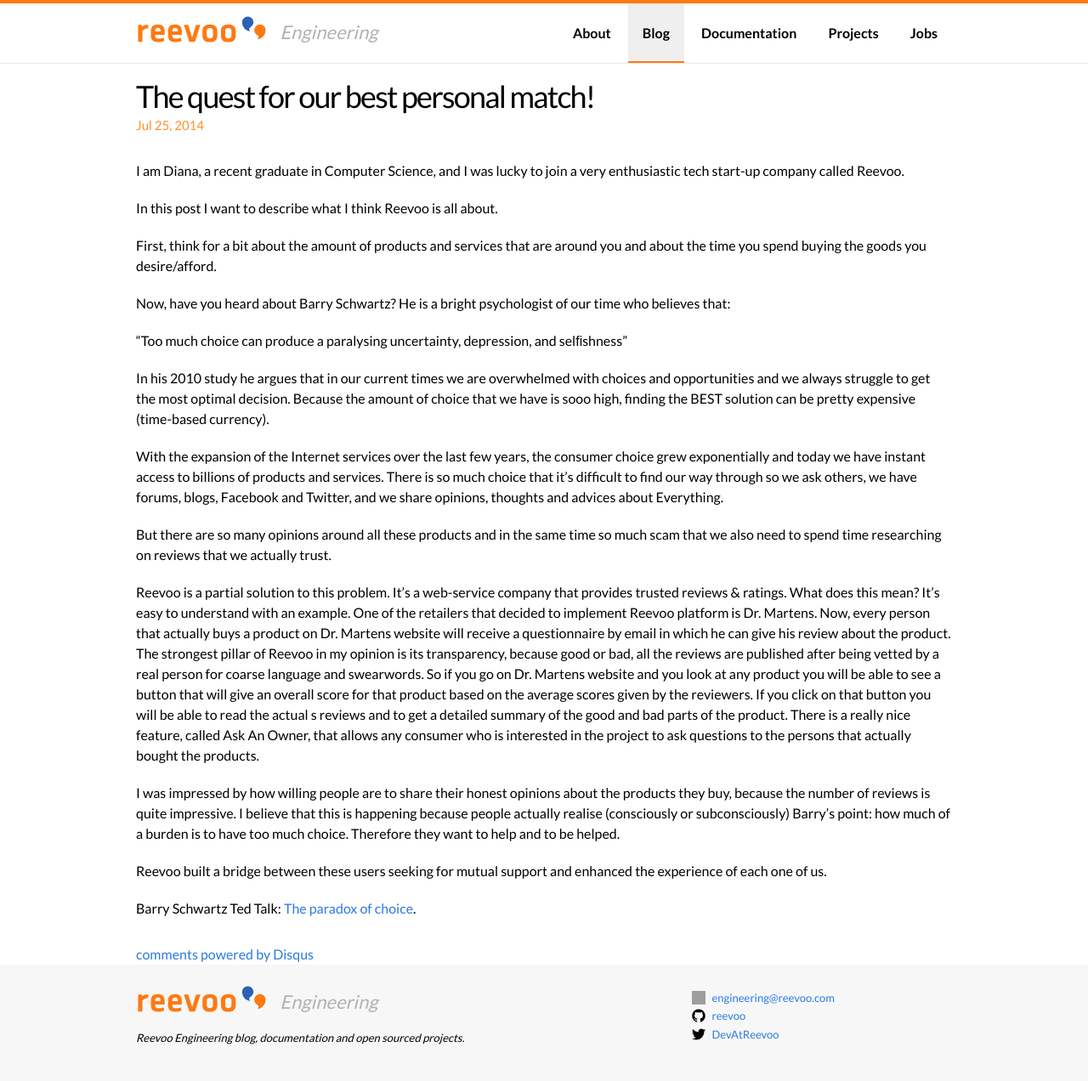
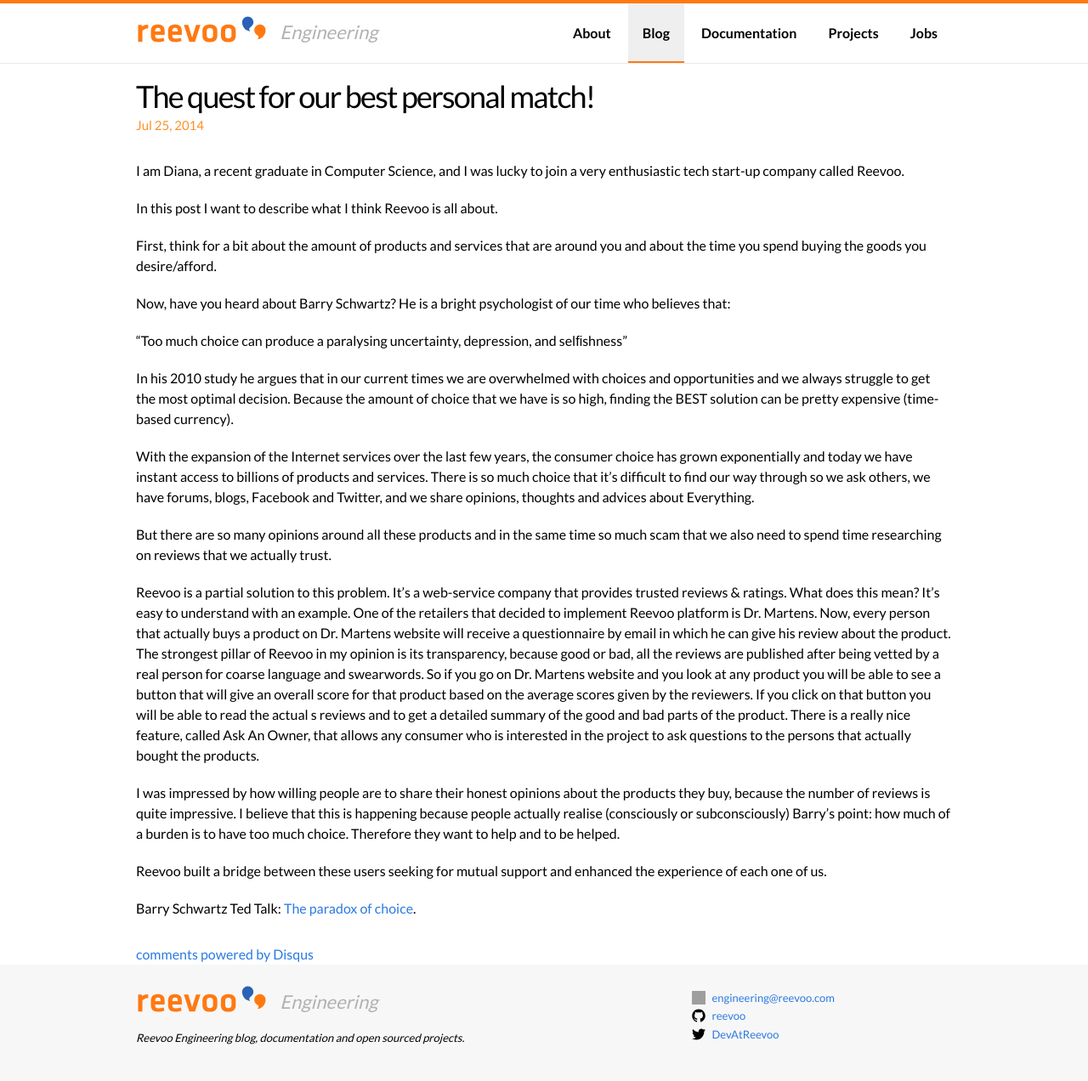
Before and after one commit to reevoo/reevoo.github.io, a Jekyll site: the page built from _posts/2014-07-25-about-reevoo.markdown, in a window 1280 px wide. Shown: the whole page at 85% size. Built offline with Jekyll 4.4.1, drawn with Linux system fonts in a browser that asks for light colours; comment, search, counter and statistics services are not loaded; grey boxes are pictures that could not be loaded.

Commit message:
More corrections

```diff
--- a/_posts/2014-07-25-about-reevoo.markdown
+++ b/_posts/2014-07-25-about-reevoo.markdown
@@ -1,7 +1,7 @@
 ---
 layout: post
-title:  "The quest for our best personal match!"
-date:   2014-07-25 10:58:44
+title: "The quest for our best personal match!"
+date:  2014-07-25 10:58:44
 categories: blog
 navId: blog
 ---
@@ -10,20 +10,20 @@
 
 In this post I want to describe what I think Reevoo is all about.
 
-First, think for a bit about the amount of products and services that are around you and about the time you spend buying the goods  you desire/afford.
+First, think for a bit about the amount of products and services that are around you and about the time you spend buying the goods you desire/afford.
 
 Now, have you heard about Barry Schwartz? He is a bright psychologist of our time who believes that:
 
 “Too much choice can produce a paralysing uncertainty, depression, and selﬁshness”
 
-In his 2010 study he argues that  in our current times we are overwhelmed with choices and opportunities and we always struggle to get the most optimal decision. Because the amount of choice that we have is  sooo high, finding the BEST solution can be pretty expensive (time-based currency).
+In his 2010 study he argues that in our current times we are overwhelmed with choices and opportunities and we always struggle to get the most optimal decision. Because the amount of choice that we have is so high, finding the BEST solution can be pretty expensive (time-based currency).
 
-With the expansion of the Internet services over the last few years, the consumer choice grew exponentially and today we have instant access to billions of products and services.
+With the expansion of the Internet services over the last few years, the consumer choice has grown exponentially and today we have instant access to billions of products and services.
 There is so much choice that it’s difficult to find our way through so we ask others, we have forums, blogs, Facebook and Twitter, and we share opinions, thoughts and advices about Everything.
 
 But there are so many opinions around all these products and in the same time so much scam that we also need to spend time researching on reviews that we actually trust.
 
-Reevoo is a partial solution to this problem. It’s a web-service company that  provides trusted reviews & ratings. What does this mean? It’s easy to understand with an example. One of the retailers that decided to implement Reevoo platform is Dr. Martens.
+Reevoo is a partial solution to this problem. It’s a web-service company that provides trusted reviews & ratings. What does this mean? It’s easy to understand with an example. One of the retailers that decided to implement Reevoo platform is Dr. Martens.
 Now, every person that actually buys a product on Dr. Martens website will receive a questionnaire by email in which he can give his review about the product.
 The strongest pillar of Reevoo in my opinion is its transparency, because good or bad, all the reviews are published after being vetted by a real person for coarse language and swearwords. So if you go on Dr. Martens website and you look at any product you will be able to see a button that will give an overall score for that product based on the average scores given by the reviewers. If you click on that button you will be able to read the actual  s reviews and to get a detailed summary of the good and bad parts of the product.
 There is a really nice feature, called Ask An Owner, that allows any consumer who is interested in the project to ask questions to the persons that actually bought the products.
```
